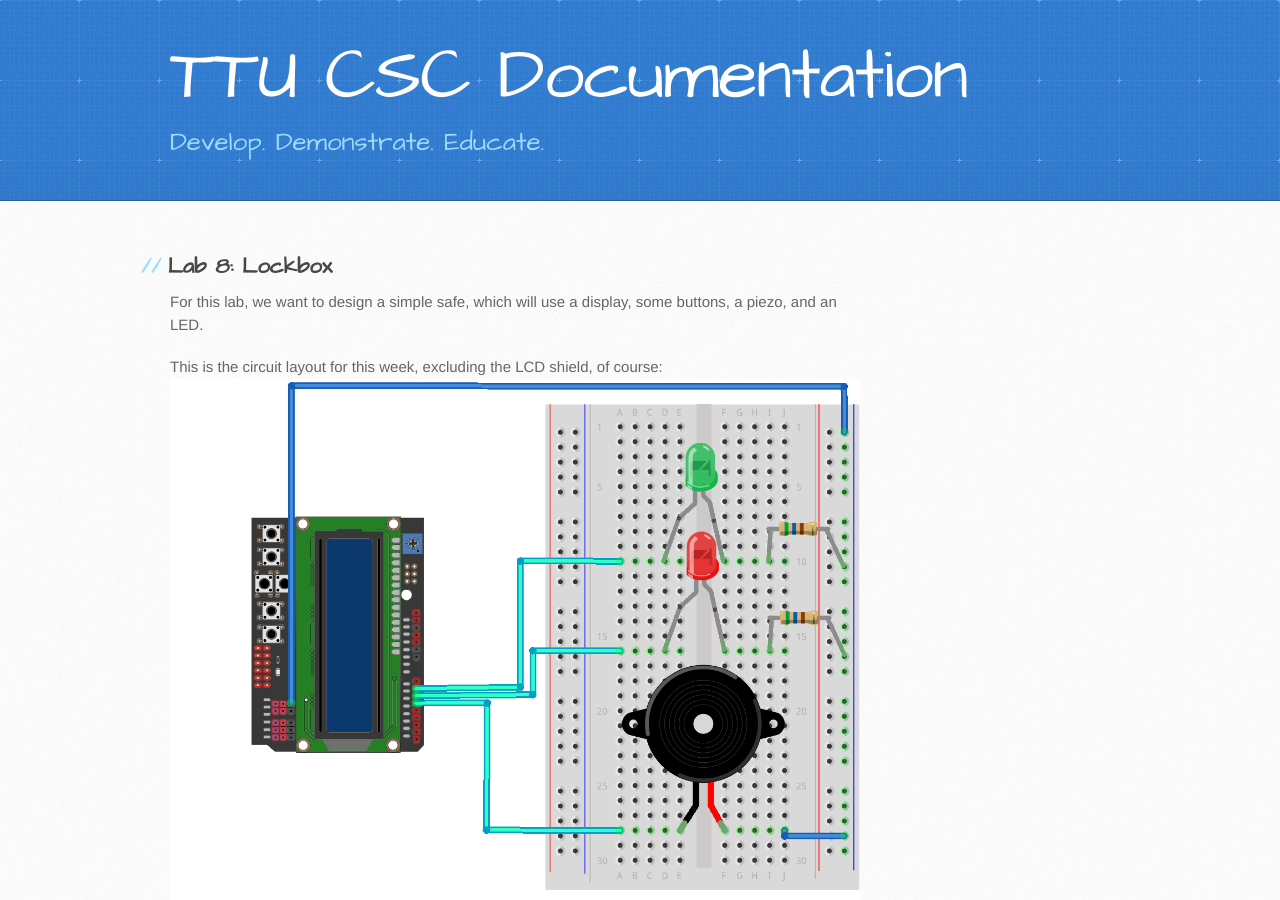
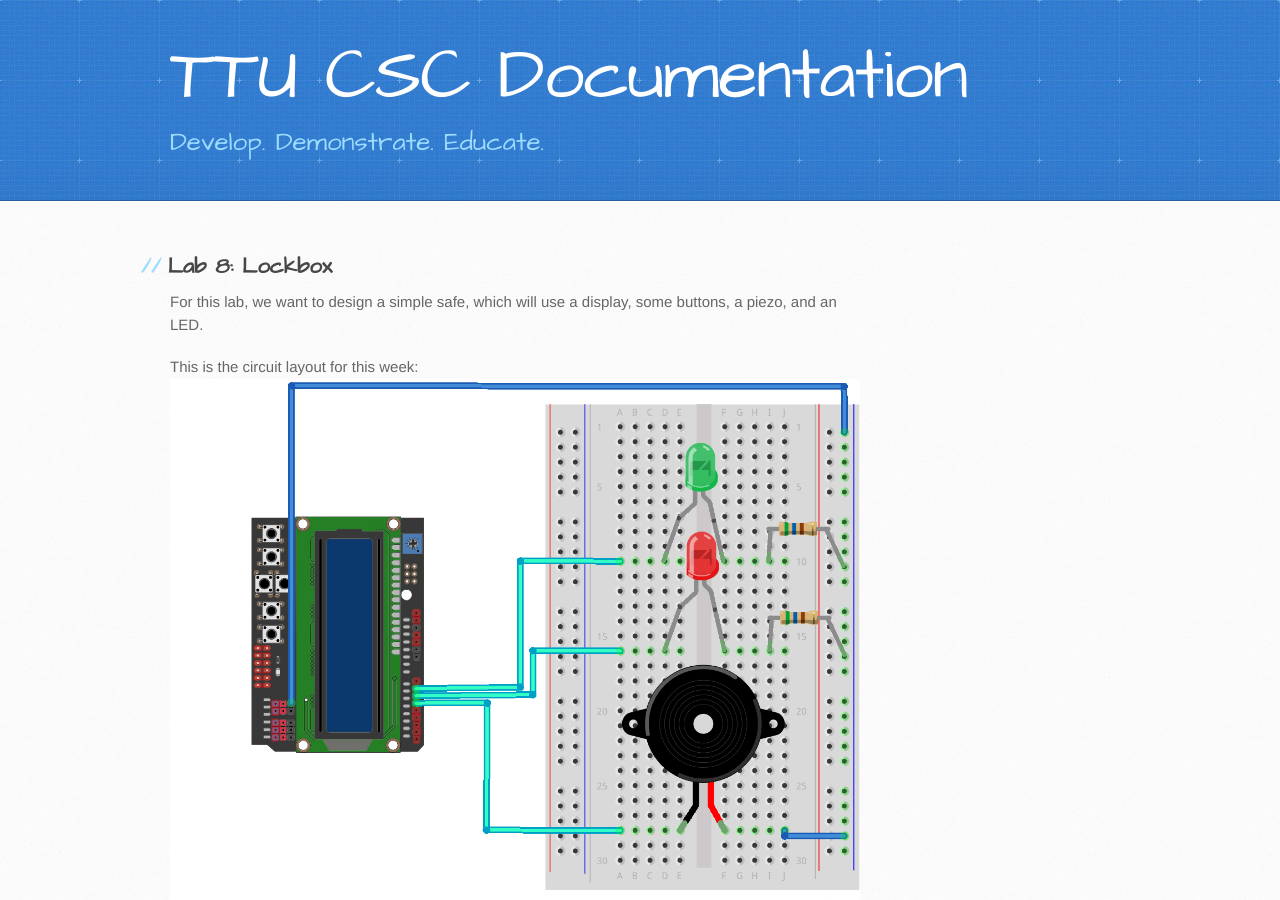
Before and after one commit to TTU-CSC/ttu-csc.github.com, a Jekyll site: the page built from _posts/2015-07-19-lab-8-security-system.markdown, in a window 1280 px wide and 900 px high. Built offline with Jekyll 4.4.1, drawn with Linux system fonts in a browser that asks for light colours.

Commit message:
Update 2015-07-19-lab-8-security-system.markdown

```diff
--- a/_posts/2015-07-19-lab-8-security-system.markdown
+++ b/_posts/2015-07-19-lab-8-security-system.markdown
@@ -7,7 +7,7 @@ categories: docs
 
 For this lab, we want to design a simple safe, which will use a display, some buttons, a piezo, and an LED.
 
-This is the circuit layout for this week, excluding the LCD shield, of course:
+This is the circuit layout for this week:
 ![Lab 8 diagram]({{site.url}}/images/lab_8.jpg)
 
 The end result should be that the display starts out showing "UNLOCKED" on the screen, with the red LED on and the green one off, since this is a dangerous state to be in -- anyone could take our stuff! When the user presses "SELECT" it will lock the safe, which involves printing "LOCKED" on the screen, as well as turning on the green LED and turning off the red one. The next time SELECT is pressed, it will ask for a 4-digit code to be entered. If the code is correct, it will return to the unlocked state. If the code is wrong, it will print a message on the screen saying
```
